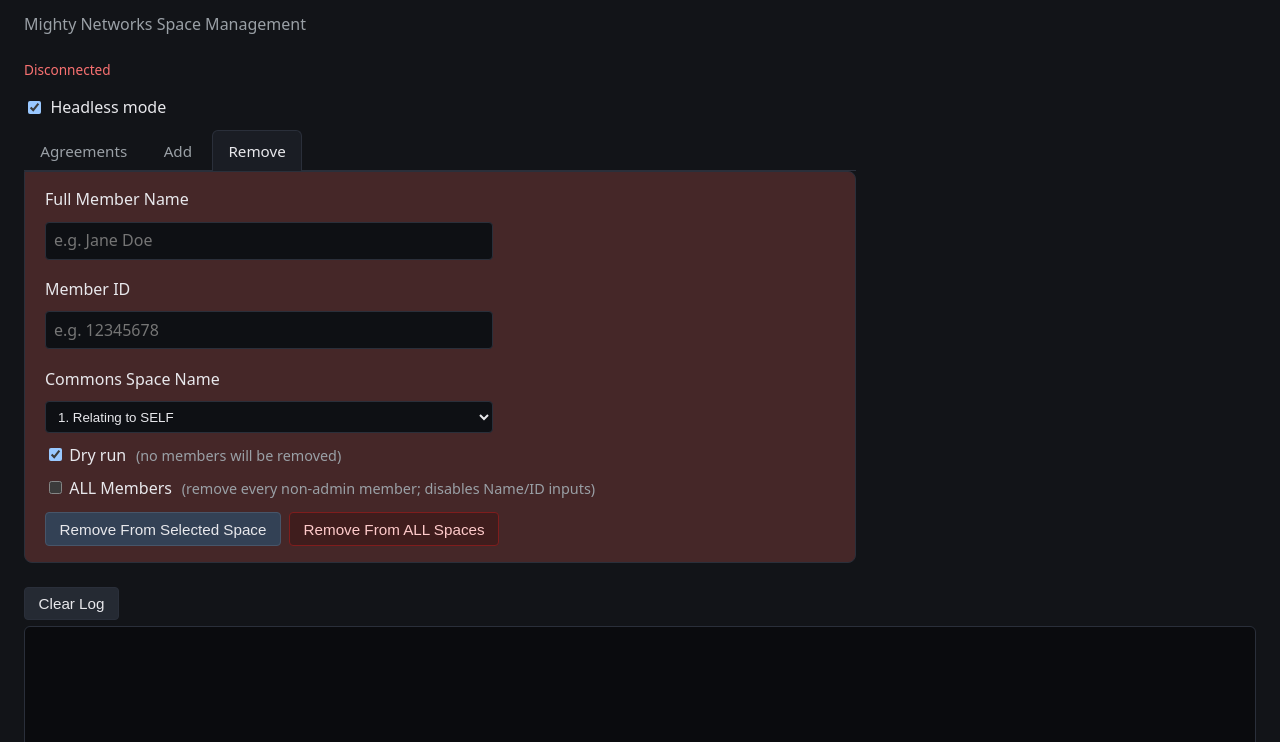
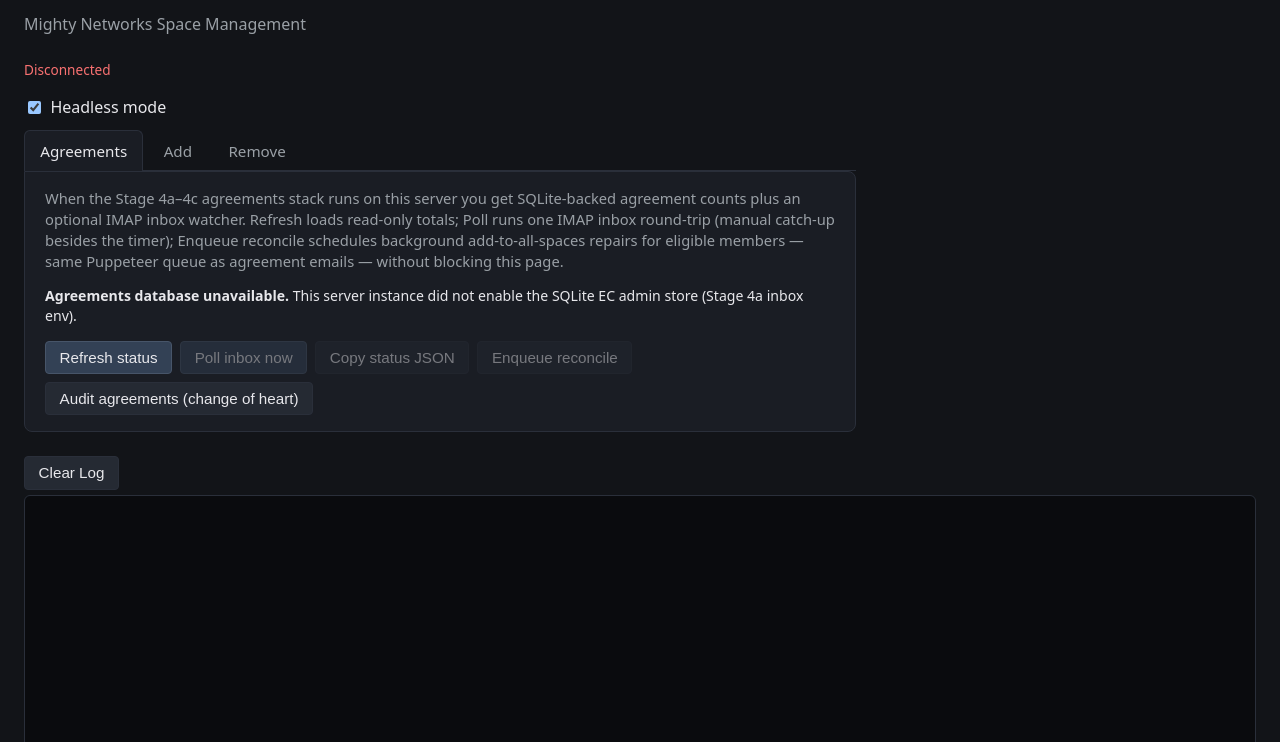
Before and after one commit to KevinTriplett/EmergentAdmin, a website: page public/index.html in a window 1280 px wide. Shown: the part 58-800 px from the top of the page. Drawn offline with Linux system fonts and the light colour scheme; no server answers.

Commit message:
re-organize tabs on admin UI

```diff
--- a/public/index.html
+++ b/public/index.html
@@ -291,12 +291,12 @@
     </div>
 
     <div class="tabs" role="tablist" aria-label="MN Host Automator sections">
-      <button id="tab-agreements" type="button" class="tab" role="tab" aria-selected="false" aria-controls="panel-agreements" tabindex="-1">Agreements</button>
+      <button id="tab-agreements" type="button" class="tab" role="tab" aria-selected="true" aria-controls="panel-agreements" tabindex="0">Agreements</button>
       <button id="tab-add" type="button" class="tab" role="tab" aria-selected="false" aria-controls="panel-add" tabindex="-1">Add<span class="tab-running-dot" data-tab-running></span></button>
-      <button id="tab-remove" type="button" class="tab" role="tab" aria-selected="true" aria-controls="panel-remove" tabindex="0">Remove<span class="tab-running-dot" data-tab-running></span></button>
+      <button id="tab-remove" type="button" class="tab" role="tab" aria-selected="false" aria-controls="panel-remove" tabindex="-1">Remove<span class="tab-running-dot" data-tab-running></span></button>
     </div>
 
-    <section id="panel-agreements" class="tabpanel" role="tabpanel" aria-labelledby="tab-agreements" tabindex="0" hidden>
+    <section id="panel-agreements" class="tabpanel" role="tabpanel" aria-labelledby="tab-agreements" tabindex="0">
       <p class="agreements-intro">
         When the Stage 4a–4c agreements stack runs on this server you get SQLite-backed agreement counts plus an optional
         IMAP inbox watcher. Refresh loads read-only totals; Poll runs one IMAP inbox round-trip (manual catch-up besides
@@ -354,7 +354,7 @@
       </div>
     </section>
 
-    <section id="panel-remove" class="tabpanel" role="tabpanel" aria-labelledby="tab-remove" tabindex="0">
+    <section id="panel-remove" class="tabpanel" role="tabpanel" aria-labelledby="tab-remove" tabindex="0" hidden>
       <label for="remove-member-name">Full Member Name</label>
       <input type="text" id="remove-member-name" placeholder="e.g. Jane Doe" autocomplete="off" />
 
```
